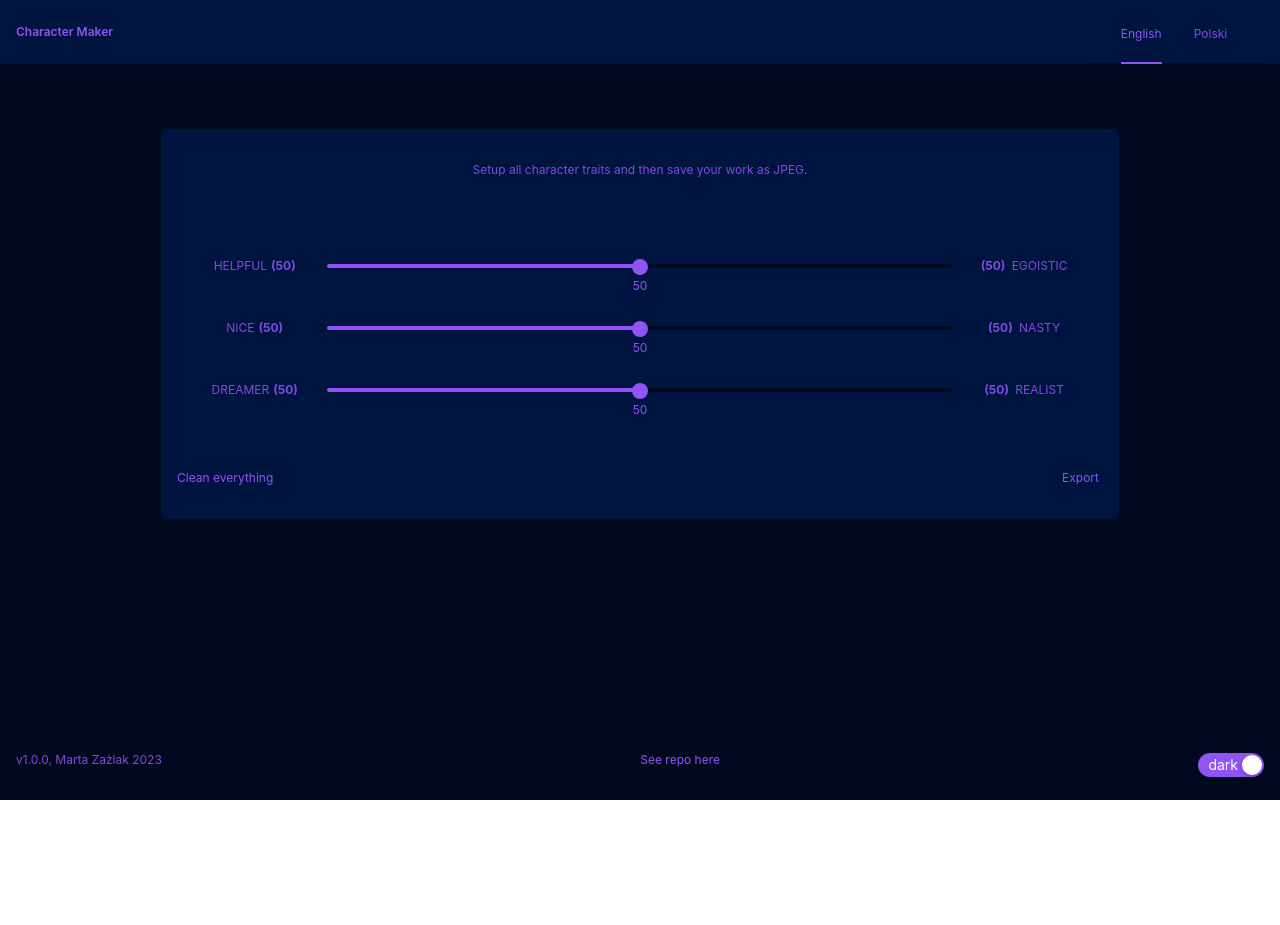
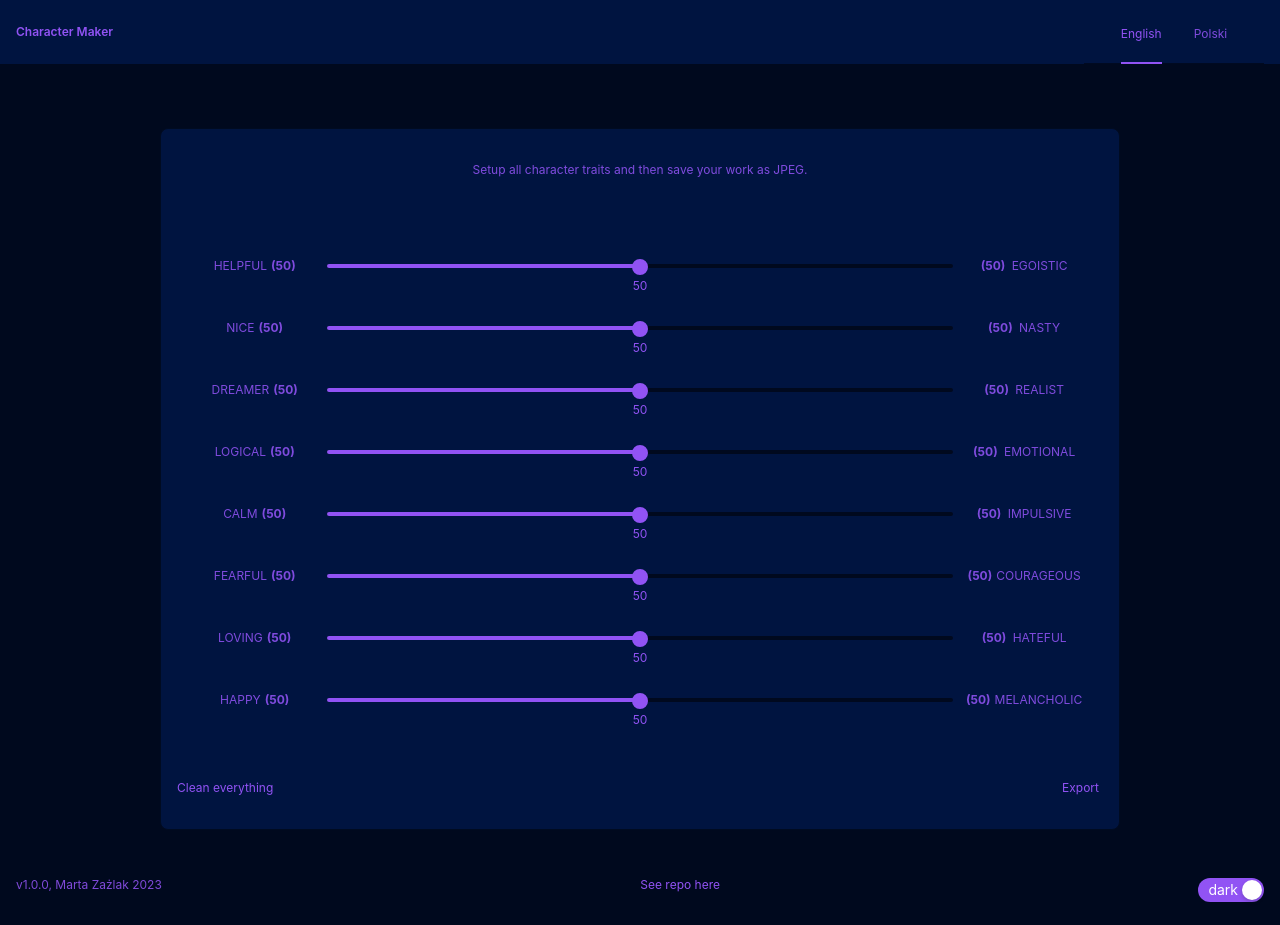
Before and after one commit to NdV66/character-maker, a React (Create React App) app: page / in a window 1280 px wide. Before the commit the page ends 800 px from the top, so only its background shows below. Built offline with nearby package versions, Linux system fonts and the light colour scheme.

Commit message:
Features/new pairs (#5)
- add new pairs

```diff
--- a/public/index.html
+++ b/public/index.html
@@ -5,7 +5,7 @@
     <meta charset="utf-8" />
     <meta name="viewport" content="width=device-width, initial-scale=1" />
     <meta name="theme-color" content="#000000" />
-    <meta name="description" content="Roll basic RPG dices" />
+    <meta name="description" content="Character maker" />
 
     <link rel="icon" href="%PUBLIC_URL%/favicon.ico" />
     <link rel="apple-touch-icon" sizes="180x180" href="%PUBLIC_URL%/apple-touch-icon.png">
--- a/src/defaults/characterTraitsPairs.ts
+++ b/src/defaults/characterTraitsPairs.ts
@@ -1,4 +1,6 @@
 import { TCharacterTraitData } from '../types';
+
+// Happy <-> Melancholic
 
 export const CHARACTER_TRAITS_PAIRS: TCharacterTraitData[] = [
     {
@@ -16,4 +18,29 @@ export const CHARACTER_TRAITS_PAIRS: TCharacterTraitData[] = [
         name: 'DREAMER',
         opposite: 'REALIST',
     },
+    {
+        id: 'l_e',
+        name: 'LOGICAL',
+        opposite: 'EMOTIONAL',
+    },
+    {
+        id: 'c_i',
+        name: 'CALM',
+        opposite: 'IMPULSIVE',
+    },
+    {
+        id: 'f_c',
+        name: 'FEARFUL',
+        opposite: 'COURAGEOUS',
+    },
+    {
+        id: 'l_h',
+        name: 'LOVING',
+        opposite: 'HATEFUL',
+    },
+    {
+        id: 'h_m',
+        name: 'HAPPY',
+        opposite: 'MELANCHOLIC',
+    },
 ];
--- a/src/langs/en.ts
+++ b/src/langs/en.ts
@@ -24,5 +24,15 @@ export const TEXTS_EN: TTranslations = {
         NASTY: 'nasty',
         DREAMER: 'dreamer',
         REALIST: 'realist',
+        LOGICAL: 'logical',
+        EMOTIONAL: 'emotional',
+        CALM: 'calm',
+        IMPULSIVE: 'impulsive',
+        FEARFUL: 'fearful',
+        COURAGEOUS: 'courageous',
+        LOVING: 'loving',
+        HATEFUL: 'hateful',
+        HAPPY: 'happy',
+        MELANCHOLIC: 'melancholic',
     },
 };
--- a/src/langs/pl.ts
+++ b/src/langs/pl.ts
@@ -25,5 +25,15 @@ export const TEXTS_PL: TTranslations = {
         NASTY: 'niemiły',
         DREAMER: 'marzyciel',
         REALIST: 'relalista',
+        LOGICAL: 'logiczny',
+        EMOTIONAL: 'emocjonalny',
+        CALM: 'spokojny',
+        IMPULSIVE: 'impulsywny',
+        FEARFUL: 'strachliwy',
+        COURAGEOUS: 'odważny',
+        LOVING: 'kochający',
+        HATEFUL: 'hateful',
+        HAPPY: 'szczęśliwy',
+        MELANCHOLIC: 'melancholijny',
     },
 };
```
Also changed, not shown: src/types/langs.ts (+10 -0 lines).
